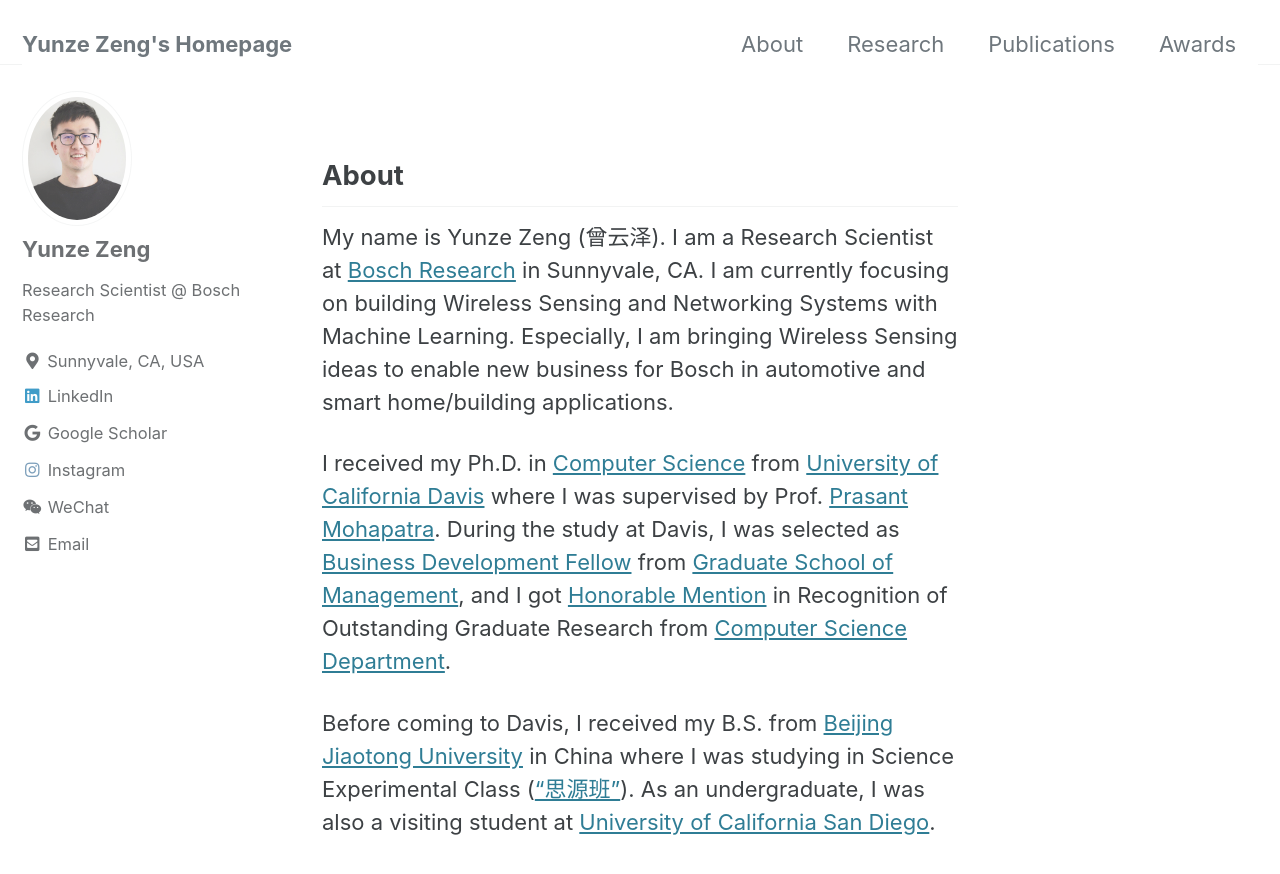
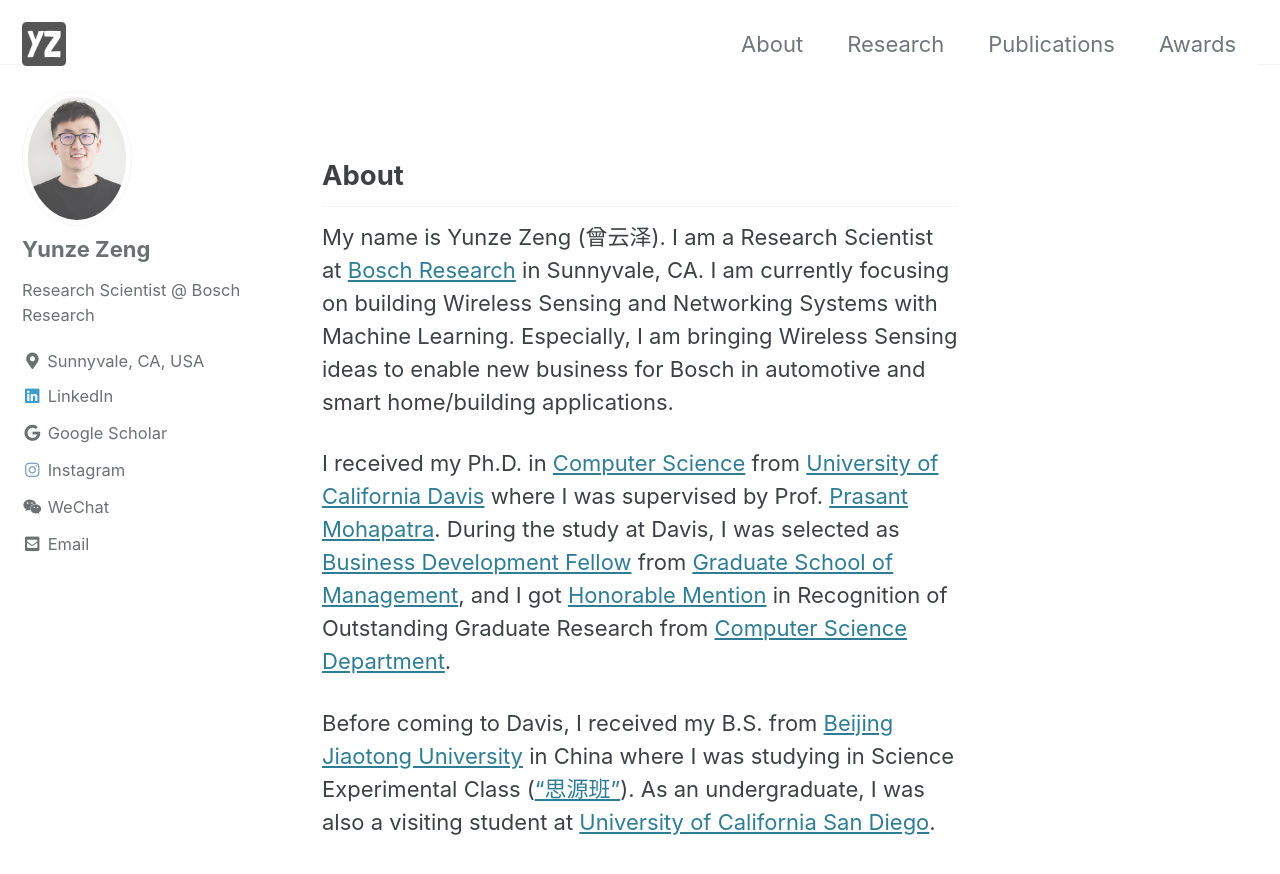
Before and after one commit to yunze/yunze.github.io, a Jekyll site: the page built from index.md, in a window 1280 px wide and 900 px high. Shown: the top 874 px of the window. Built offline with Jekyll 4.4.1, drawn with Linux system fonts in a browser that asks for light colours; cached includes are drawn as plain includes.

Commit message:
Update _config.yml

```diff
--- a/_config.yml
+++ b/_config.yml
@@ -20,13 +20,13 @@ title                    : "Yunze Zeng"
 title_separator          :
 subtitle                 : # site tagline that appears below site title in masthead
 name                     : "Yunze Zeng"
-description              : "Yunze Zeng's personal website."
+description              : "Yunze Zeng's Homepage."
 url                      : "https://yunze.github.io/" # the base hostname & protocol for your site e.g. "https://mmistakes.github.io"
 baseurl                  : # the subpath of your site, e.g. "/blog"
 repository               : # GitHub username/repo-name e.g. "mmistakes/minimal-mistakes"
 teaser                   : # path of fallback teaser image, e.g. "/assets/images/500x300.png"
-logo                     : # "/assets/images/bio-photo.jpg"
-masthead_title           : "Yunze Zeng's Homepage" # overrides the website title displayed in the masthead, use " " for no title
+logo                     : "/assets/images/yz.png"
+masthead_title           : " " # overrides the website title displayed in the masthead, use " " for no title
 # breadcrumbs            : false # true, false (default)
 words_per_minute         : 200
 comments:
```
